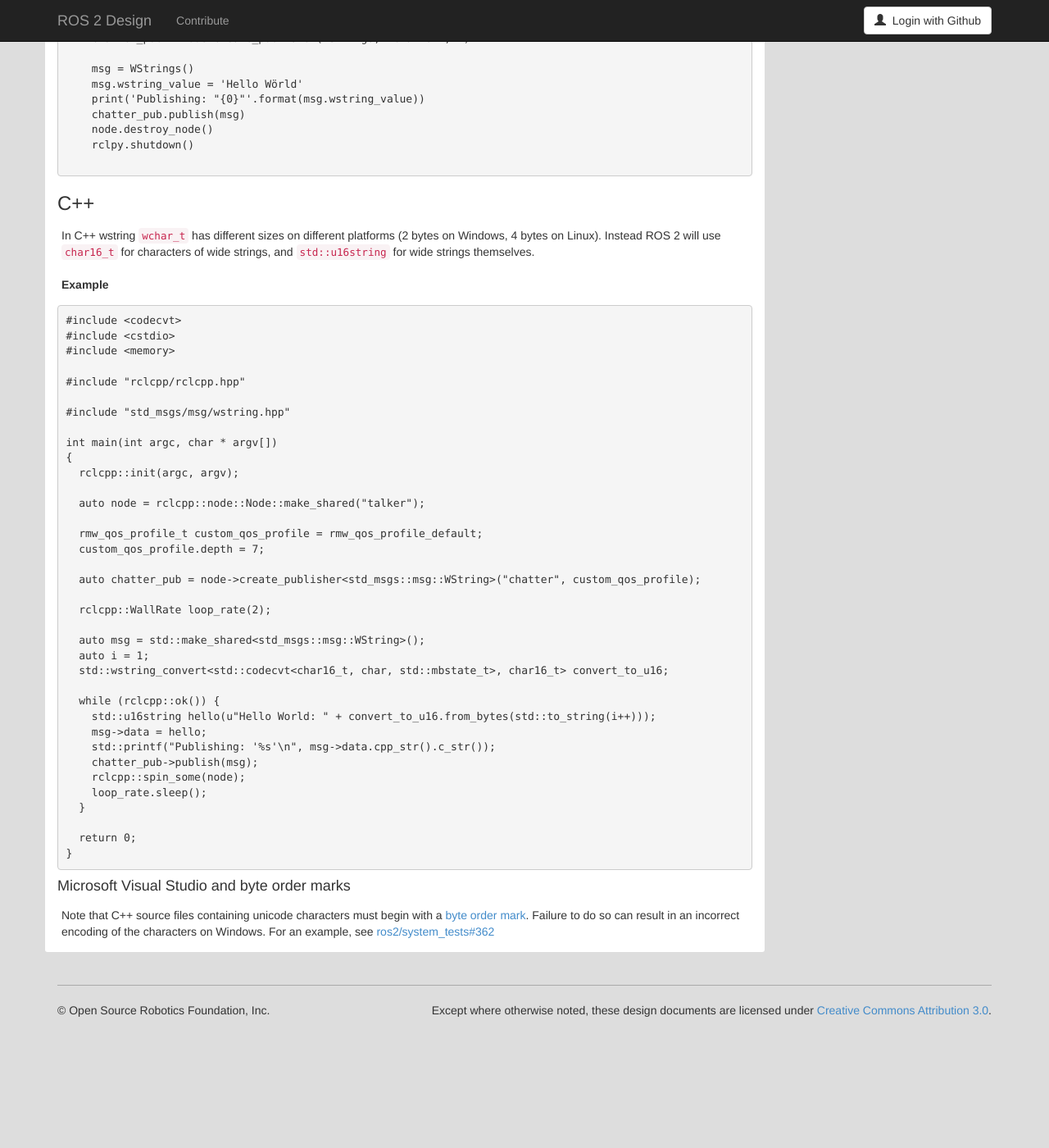
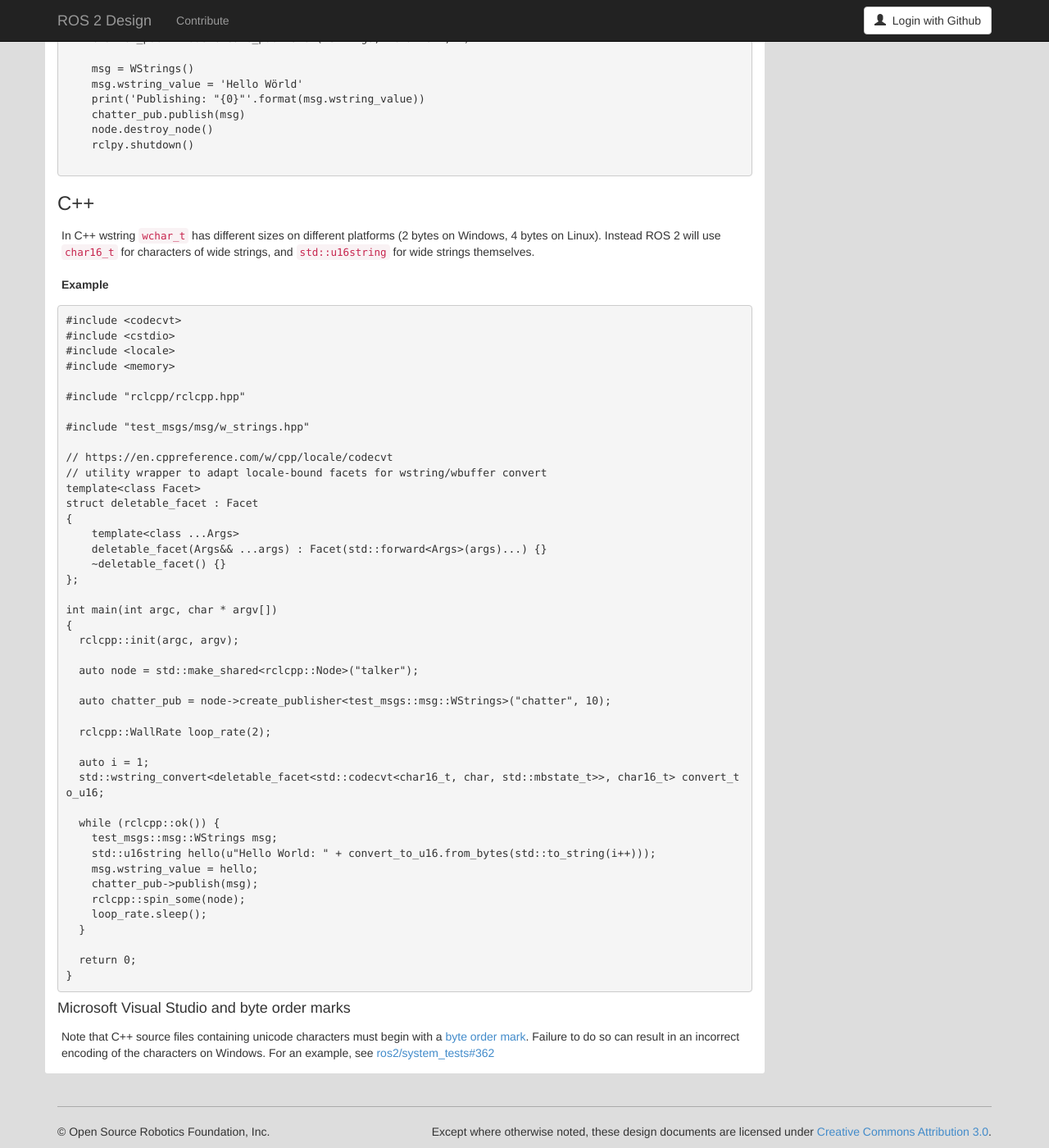
Before and after one commit to ros2/design, a Jekyll site: the page built from articles/WideStrings.md, in a window 1280 px wide and 1400 px high, scrolled down 2352 px. Shown: the whole window at 82% size. Built offline with Jekyll 4.4.1, drawn with Linux system fonts in a browser that asks for light colours; nearby versions of some CDN libraries; before the commit the page ends 3604 px from its top, so only the background shows below that.

Commit message:
C++ code compiles without warnings in Dashing
Signed-off-by: Shane Loretz <sloretz@osrfoundation.org>

````diff
--- a/articles/WideStrings.md
+++ b/articles/WideStrings.md
@@ -152,33 +152,40 @@
 ```
 #include <codecvt>
 #include <cstdio>
+#include <locale>
 #include <memory>
 
 #include "rclcpp/rclcpp.hpp"
 
-#include "std_msgs/msg/wstring.hpp"
+#include "test_msgs/msg/w_strings.hpp"
+
+// https://en.cppreference.com/w/cpp/locale/codecvt
+// utility wrapper to adapt locale-bound facets for wstring/wbuffer convert
+template<class Facet>
+struct deletable_facet : Facet
+{
+    template<class ...Args>
+    deletable_facet(Args&& ...args) : Facet(std::forward<Args>(args)...) {}
+    ~deletable_facet() {}
+};
 
 int main(int argc, char * argv[])
 {
   rclcpp::init(argc, argv);
 
-  auto node = rclcpp::node::Node::make_shared("talker");
+  auto node = std::make_shared<rclcpp::Node>("talker");
 
-  rmw_qos_profile_t custom_qos_profile = rmw_qos_profile_default;
-  custom_qos_profile.depth = 7;
-
-  auto chatter_pub = node->create_publisher<std_msgs::msg::WString>("chatter", custom_qos_profile);
+  auto chatter_pub = node->create_publisher<test_msgs::msg::WStrings>("chatter", 10);
 
   rclcpp::WallRate loop_rate(2);
 
-  auto msg = std::make_shared<std_msgs::msg::WString>();
   auto i = 1;
-  std::wstring_convert<std::codecvt<char16_t, char, std::mbstate_t>, char16_t> convert_to_u16;
+  std::wstring_convert<deletable_facet<std::codecvt<char16_t, char, std::mbstate_t>>, char16_t> convert_to_u16;
 
   while (rclcpp::ok()) {
+    test_msgs::msg::WStrings msg;
     std::u16string hello(u"Hello World: " + convert_to_u16.from_bytes(std::to_string(i++)));
-    msg->data = hello;
-    std::printf("Publishing: '%s'\n", msg->data.cpp_str().c_str());
+    msg.wstring_value = hello;
     chatter_pub->publish(msg);
     rclcpp::spin_some(node);
     loop_rate.sleep();
````
